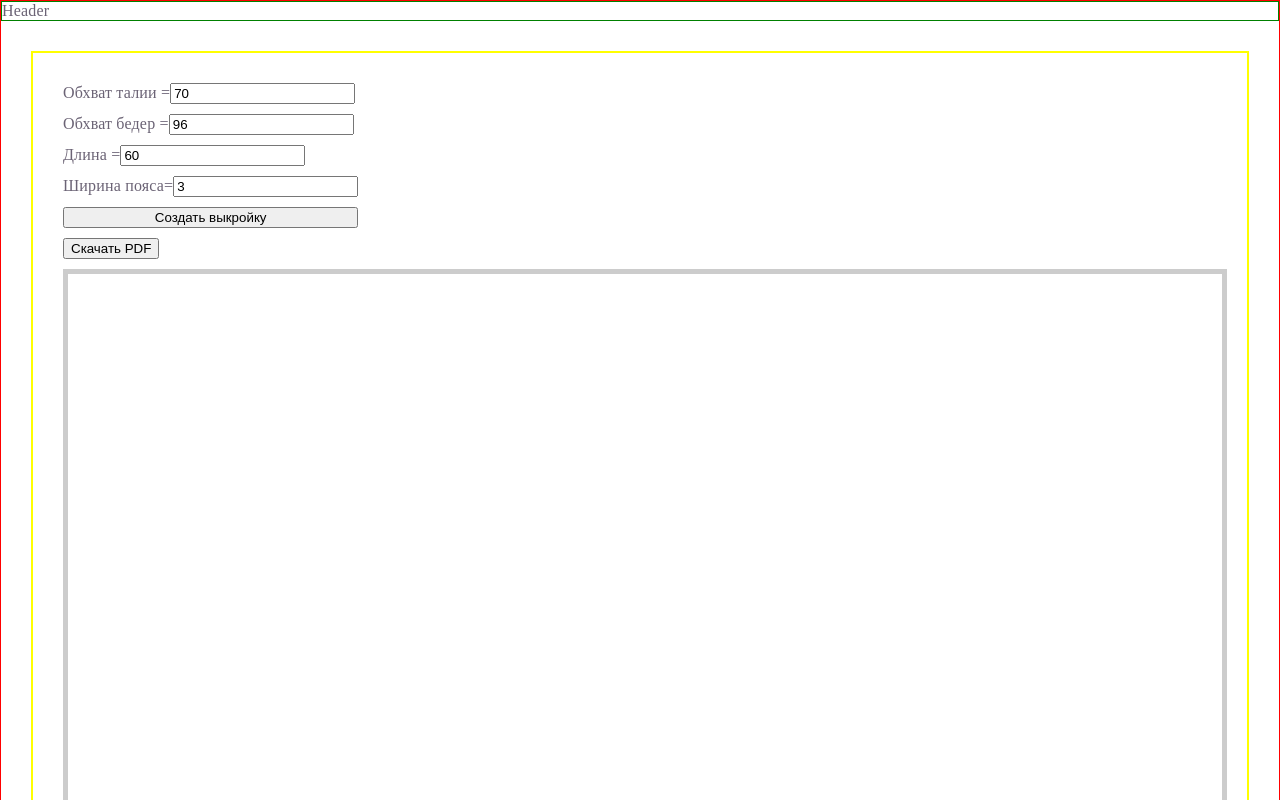
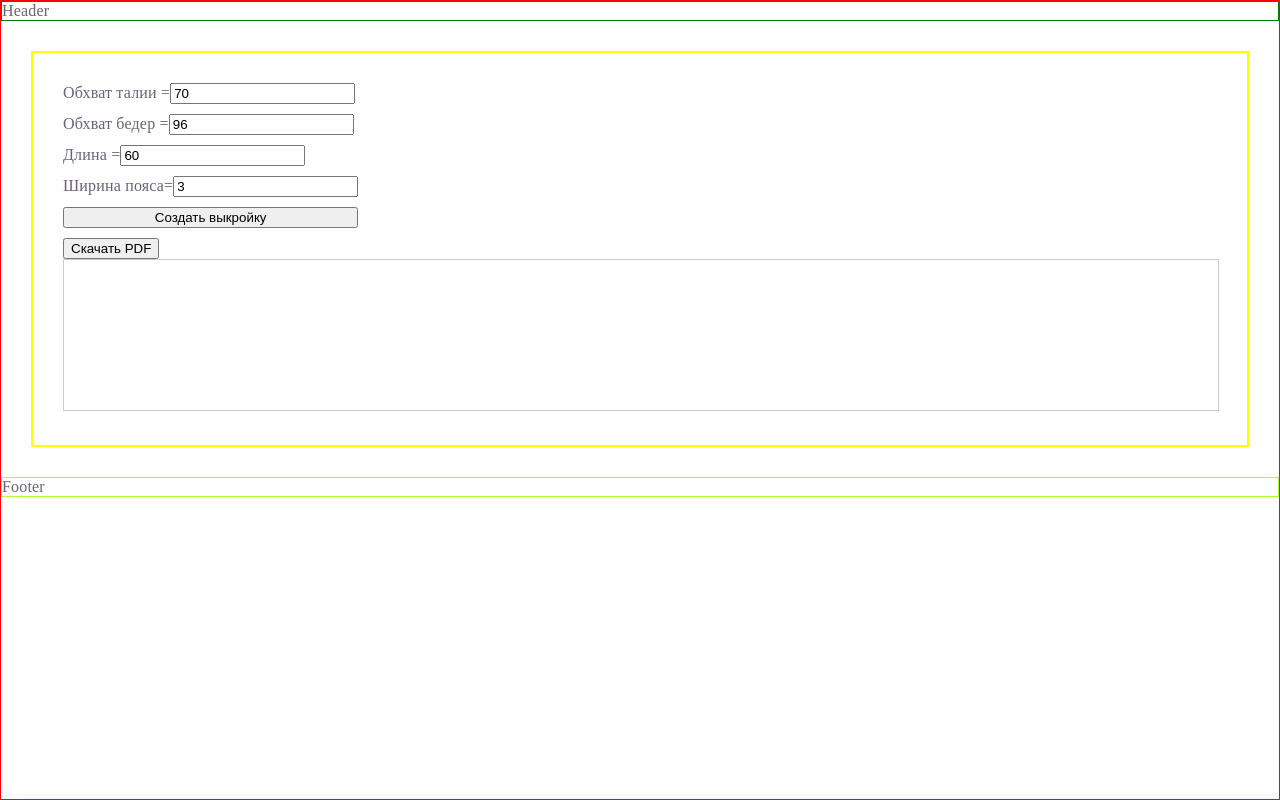
Before and after one commit to KolyadaS/nitka, a React (Vite) app in the folder nitka/: page / in a window 1280 px wide. Shown: the top 800 px of the page. Built offline with nearby package versions, Linux system fonts and the light colour scheme.

Commit message:
refactor: extract path builder, bbox hook and PDF export logic

```diff
--- a/nitka/src/components/Preview/PatternPreview.tsx
+++ b/nitka/src/components/Preview/PatternPreview.tsx
@@ -1,8 +1,8 @@
 import "./PatternPreview.css";
 import type { PathCommand } from "../../types/types";
-import { useEffect, useRef, useState } from "react";
-import jsPDF from "jspdf";
-import "svg2pdf.js";
+import { buildPath } from "../../core/utils/buildPath";
+import { usePatternBBox } from "../../hooks/usePatternBBox";
+import { exportPatternToPdf } from "../../core/export/exportPdf";
 
 const A4_WIDTH = 210;
 const A4_HEIGHT = 297;
@@ -12,101 +12,8 @@ interface Props {
 }
 
 export function PatternPreview({ commands }: Props) {
-  // --- строим path ---
-  const path = commands
-    .map((cmd) => {
-      switch (cmd.type) {
-        case "M":
-        case "L":
-          return `${cmd.type} ${cmd.x} ${cmd.y}`;
-        case "A":
-          return `A ${cmd.rx} ${cmd.ry} ${cmd.rotation} ${cmd.largeArc} ${cmd.sweep} ${cmd.x} ${cmd.y}`;
-        case "Z":
-          return "Z";
-      }
-    })
-    .join(" ");
-
-  const ref = useRef<SVGPathElement | null>(null);
-  const [bbox, setBbox] = useState<DOMRect | null>(null);
-
-  useEffect(() => {
-    if (ref.current) {
-      setBbox(ref.current.getBBox());
-    }
-  }, [path]);
-
-  // --- helper: строку SVG → DOM элемент ---
-  function createSvgElement(svgString: string): SVGSVGElement {
-    const parser = new DOMParser();
-    const doc = parser.parseFromString(svgString, "image/svg+xml");
-    return doc.documentElement as unknown as SVGSVGElement;
-  }
-
-  // --- генерация PDF ---
-  const handleDownloadPdf = async () => {
-    try {
-      if (!bbox) {
-        console.warn("bbox ещё не готов");
-        return;
-      }
-
-      const pdf = new jsPDF({
-        unit: "mm",
-        format: "a4",
-      });
-
-      const cols = Math.ceil(bbox.width / A4_WIDTH);
-      const rows = Math.ceil(bbox.height / A4_HEIGHT);
-
-      let pageIndex = 0;
-
-      for (let row = 0; row < rows; row++) {
-        for (let col = 0; col < cols; col++) {
-          if (pageIndex > 0) pdf.addPage();
-
-          const x = bbox.x + col * A4_WIDTH;
-          const y = bbox.y + row * A4_HEIGHT;
-
-          const svgString = `
-            <svg xmlns="http://www.w3.org/2000/svg"
-              width="210mm"
-              height="297mm"
-              viewBox="${x} ${y} ${A4_WIDTH} ${A4_HEIGHT}">
-
-              <path d="${path}" stroke="black" fill="none"/>
-
-              <rect x="30" y="30" width="100" height="100"
-                stroke="grey" fill="none"/>
-
-            </svg>
-          `;
-
-          const svgElement = createSvgElement(svgString);
-
-          // ВАЖНО: ждём
-          await pdf.svg(svgElement, {
-            x: 0,
-            y: 0,
-            width: A4_WIDTH,
-            height: A4_HEIGHT,
-          });
-
-          pageIndex++;
-        }
-      }
-
-      // открываем в новой вкладке
-      const blobUrl = pdf.output("bloburl");
-      window.open(blobUrl, "_blank");
-
-      // если хочешь скачивание вместо открытия:
-      // pdf.save("pattern.pdf");
-    } catch (e) {
-      console.error("PDF generation error:", e);
-      alert("Ошибка при создании PDF, смотри консоль");
-    }
-  };
+  const path = buildPath(commands);
+  const { ref, bbox } = usePatternBBox(path);
 
   if (!bbox) {
     return (
@@ -121,23 +28,26 @@ export function PatternPreview({ commands }: Props) {
 
   return (
     <div className="patternPreview">
-      <button onClick={handleDownloadPdf}>Скачать PDF</button>
+      <button
+        onClick={() => {
+          if (bbox) {
+            exportPatternToPdf(path, bbox);
+          }
+        }}
+      >
+        Скачать PDF
+      </button>
+
       {/* скрытый SVG */}
       <svg style={{ position: "absolute", opacity: 0 }}>
         <path ref={ref} d={path} />
       </svg>
+
       {/* превью */}
       <svg
         width="100%"
-        viewBox={`${bbox.x} ${bbox.y} ${Math.max(bbox.width, 210)} ${Math.max(
-          bbox.height,
-          297
-        )}`}
-        style={{
-          width: "100%",
-          border: "5px solid #ccc",
-          marginTop: "10px",
-        }}
+        viewBox={`${bbox.x} ${bbox.y} ${bbox.width} ${bbox.height}`}
+        style={{ border: "1px solid #ccc" }}
       >
         <path
           d={path}
@@ -163,9 +73,6 @@ export function PatternPreview({ commands }: Props) {
                   stroke="red"
                   strokeDasharray="6 4"
                 />
-                <text x={x + 5} y={y + 15} fontSize="10" fill="blue">
-                  Лист {col + 1}×{row + 1}
-                </text>
               </g>
             );
           })
@@ -174,6 +81,174 @@ export function PatternPreview({ commands }: Props) {
     </div>
   );
 }
+
+// ===========================================================================
+
+// import "./PatternPreview.css";
+// import type { PathCommand } from "../../types/types";
+// import { useEffect, useRef, useState } from "react";
+// import jsPDF from "jspdf";
+// import "svg2pdf.js";
+// import { buildPath } from "../../core/utils/buildPath";
+
+// const A4_WIDTH = 210;
+// const A4_HEIGHT = 297;
+
+// interface Props {
+//   commands: PathCommand[];
+// }
+
+// export function PatternPreview({ commands }: Props) {
+//   // --- строим path ---
+//   const path = buildPath(commands);
+
+//   const ref = useRef<SVGPathElement | null>(null);
+//   const [bbox, setBbox] = useState<DOMRect | null>(null);
+
+//   useEffect(() => {
+//     if (ref.current) {
+//       setBbox(ref.current.getBBox());
+//     }
+//   }, [path]);
+
+//   // --- helper: строку SVG → DOM элемент ---
+//   function createSvgElement(svgString: string): SVGSVGElement {
+//     const parser = new DOMParser();
+//     const doc = parser.parseFromString(svgString, "image/svg+xml");
+//     return doc.documentElement as unknown as SVGSVGElement;
+//   }
+
+//   // --- генерация PDF ---
+//   const handleDownloadPdf = async () => {
+//     try {
+//       if (!bbox) {
+//         console.warn("bbox ещё не готов");
+//         return;
+//       }
+
+//       const pdf = new jsPDF({
+//         unit: "mm",
+//         format: "a4",
+//       });
+
+//       const cols = Math.ceil(bbox.width / A4_WIDTH);
+//       const rows = Math.ceil(bbox.height / A4_HEIGHT);
+
+//       let pageIndex = 0;
+
+//       for (let row = 0; row < rows; row++) {
+//         for (let col = 0; col < cols; col++) {
+//           if (pageIndex > 0) pdf.addPage();
+
+//           const x = bbox.x + col * A4_WIDTH;
+//           const y = bbox.y + row * A4_HEIGHT;
+
+//           const svgString = `
+//             <svg xmlns="http://www.w3.org/2000/svg"
+//               width="210mm"
+//               height="297mm"
+//               viewBox="${x} ${y} ${A4_WIDTH} ${A4_HEIGHT}">
+
+//               <path d="${path}" stroke="black" fill="none"/>
+
+//               <rect x="30" y="30" width="100" height="100"
+//                 stroke="grey" fill="none"/>
+
+//             </svg>
+//           `;
+
+//           const svgElement = createSvgElement(svgString);
+
+//           // ВАЖНО: ждём
+//           await pdf.svg(svgElement, {
+//             x: 0,
+//             y: 0,
+//             width: A4_WIDTH,
+//             height: A4_HEIGHT,
+//           });
+
+//           pageIndex++;
+//         }
+//       }
+
+//       // открываем в новой вкладке
+//       const blobUrl = pdf.output("bloburl");
+//       window.open(blobUrl, "_blank");
+
+//       // если хочешь скачивание вместо открытия:
+//       // pdf.save("pattern.pdf");
+//     } catch (e) {
+//       console.error("PDF generation error:", e);
+//       alert("Ошибка при создании PDF, смотри консоль");
+//     }
+//   };
+
+//   if (!bbox) {
+//     return (
+//       <svg style={{ position: "absolute", opacity: 0 }}>
+//         <path ref={ref} d={path} />
+//       </svg>
+//     );
+//   }
+
+//   const cols = Math.ceil(bbox.width / A4_WIDTH);
+//   const rows = Math.ceil(bbox.height / A4_HEIGHT);
+
+//   return (
+//     <div className="patternPreview">
+//       <button onClick={handleDownloadPdf}>Скачать PDF</button>
+//       {/* скрытый SVG */}
+//       <svg style={{ position: "absolute", opacity: 0 }}>
+//         <path ref={ref} d={path} />
+//       </svg>
+//       {/* превью */}
+//       <svg
+//         width="100%"
+//         viewBox={`${bbox.x} ${bbox.y} ${Math.max(bbox.width, 210)} ${Math.max(
+//           bbox.height,
+//           297
+//         )}`}
+//         style={{
+//           width: "100%",
+//           border: "5px solid #ccc",
+//           marginTop: "10px",
+//         }}
+//       >
+//         <path
+//           d={path}
+//           stroke="black"
+//           fill="green"
+//           strokeWidth="1"
+//           fillOpacity="0.5"
+//         />
+
+//         {Array.from({ length: cols }).map((_, col) =>
+//           Array.from({ length: rows }).map((_, row) => {
+//             const x = bbox.x + col * A4_WIDTH;
+//             const y = bbox.y + row * A4_HEIGHT;
+
+//             return (
+//               <g key={`${col}-${row}`}>
+//                 <rect
+//                   x={x}
+//                   y={y}
+//                   width={A4_WIDTH}
+//                   height={A4_HEIGHT}
+//                   fill="none"
+//                   stroke="red"
+//                   strokeDasharray="6 4"
+//                 />
+//                 <text x={x + 5} y={y + 15} fontSize="10" fill="blue">
+//                   Лист {col + 1}×{row + 1}
+//                 </text>
+//               </g>
+//             );
+//           })
+//         )}
+//       </svg>
+//     </div>
+//   );
+// }
 
 //===================================================================================================
 
--- /dev/null
+++ b/nitka/src/core/export/exportPdf.ts
@@ -0,0 +1,65 @@
+import jsPDF from "jspdf";
+import "svg2pdf.js";
+
+const A4_WIDTH = 210;
+const A4_HEIGHT = 297;
+
+function createSvgElement(svgString: string): SVGSVGElement {
+  const parser = new DOMParser();
+  const doc = parser.parseFromString(svgString, "image/svg+xml");
+  return doc.documentElement as unknown as SVGSVGElement;
+}
+
+export async function exportPatternToPdf(
+  path: string,
+  bbox: DOMRect
+) {
+  const pdf = new jsPDF({
+    unit: "mm",
+    format: "a4",
+  });
+
+  const cols = Math.ceil(bbox.width / A4_WIDTH);
+  const rows = Math.ceil(bbox.height / A4_HEIGHT);
+
+  let pageIndex = 0;
+
+  for (let row = 0; row < rows; row++) {
+    for (let col = 0; col < cols; col++) {
+      if (pageIndex > 0) pdf.addPage();
+
+      const x = bbox.x + col * A4_WIDTH;
+      const y = bbox.y + row * A4_HEIGHT;
+
+      const svgString = `
+        <svg xmlns="http://www.w3.org/2000/svg"
+          width="210mm"
+          height="297mm"
+          viewBox="${x} ${y} ${A4_WIDTH} ${A4_HEIGHT}">
+
+          <path d="${path}" stroke="black" fill="none"/>
+
+          <!-- тест масштаба -->
+          <rect x="10" y="10" width="100" height="10"
+            stroke="red" fill="none"/>
+
+        </svg>
+      `;
+
+      const svgElement = createSvgElement(svgString);
+
+      await pdf.svg(svgElement, {
+        x: 0,
+        y: 0,
+        width: A4_WIDTH,
+        height: A4_HEIGHT,
+      });
+
+      pageIndex++;
+    }
+  }
+
+  // открываем PDF
+  const blobUrl = pdf.output("bloburl");
+  window.open(blobUrl, "_blank");
+}
--- /dev/null
+++ b/nitka/src/core/utils/buildPath.ts
@@ -0,0 +1,17 @@
+import type { PathCommand } from "../../types/types";
+
+export function buildPath(commands: PathCommand[]): string {
+  return commands
+    .map((cmd) => {
+      switch (cmd.type) {
+        case "M":
+        case "L":
+          return `${cmd.type} ${cmd.x} ${cmd.y}`;
+        case "A":
+          return `A ${cmd.rx} ${cmd.ry} ${cmd.rotation} ${cmd.largeArc} ${cmd.sweep} ${cmd.x} ${cmd.y}`;
+        case "Z":
+          return "Z";
+      }
+    })
+    .join(" ");
+}
--- /dev/null
+++ b/nitka/src/hooks/usePatternBBox.ts
@@ -0,0 +1,14 @@
+import { useEffect, useRef, useState } from "react";
+
+export function usePatternBBox(path: string) {
+  const ref = useRef<SVGPathElement | null>(null);
+  const [bbox, setBbox] = useState<DOMRect | null>(null);
+
+  useEffect(() => {
+    if (ref.current) {
+      setBbox(ref.current.getBBox());
+    }
+  }, [path]);
+
+  return { ref, bbox };
+}
```
